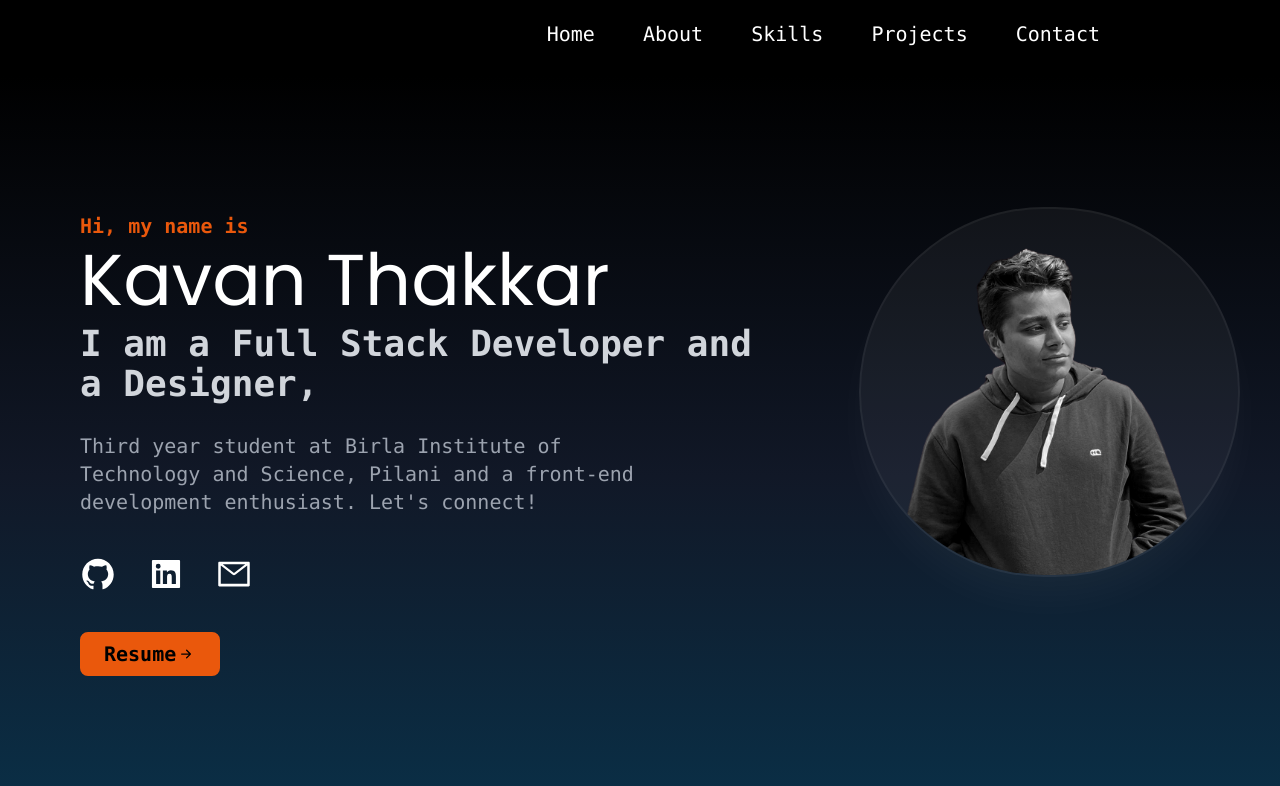
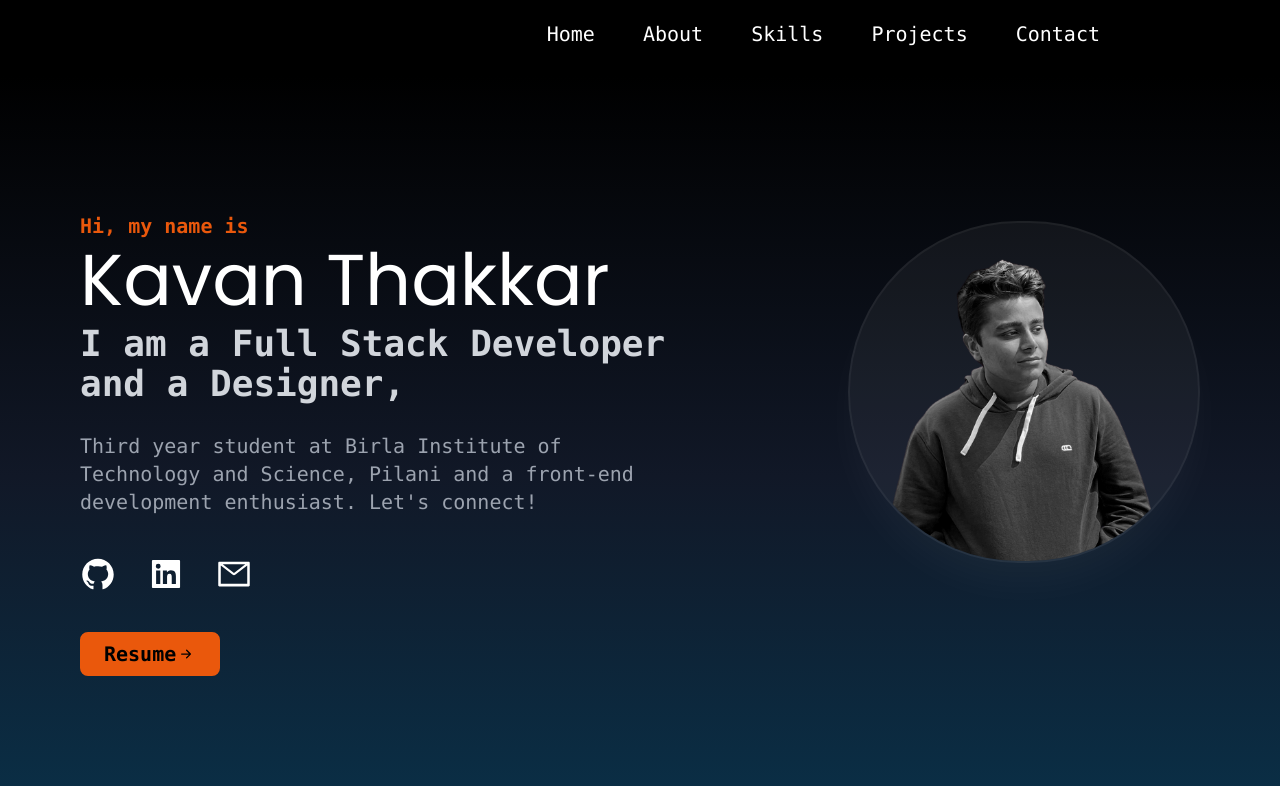
Before and after one commit to Ka1Thakkar/portfolio-animation-demo, a Next.js app: page / in a window 1280 px wide. Shown: the top 786 px of the page. Built offline with nearby package versions, Linux system fonts and the light colour scheme.

Commit message:
something something

```diff
--- a/components/home.tsx
+++ b/components/home.tsx
@@ -79,7 +79,7 @@ export default function Home() {
         initial={{opacity:0,y:-40}}
         animate={{opacity:1,y:0}}
         transition={{duration:1, delay:0.2}}
-        className='px-auto pb-12 flex items-center justify-center'>
+        className='px-auto pb-12 flex items-center justify-center px-10'>
             <motion.div variants={variant} whileHover={"hover"}>
             <Image src={Kavan} layout='cover' quality={100} alt='Image of the creator' className=' rounded-full bg-white bg-opacity-5 border-white/5 border-2 shadow-2xl shadow-white/5'/>
             </motion.div>
```
